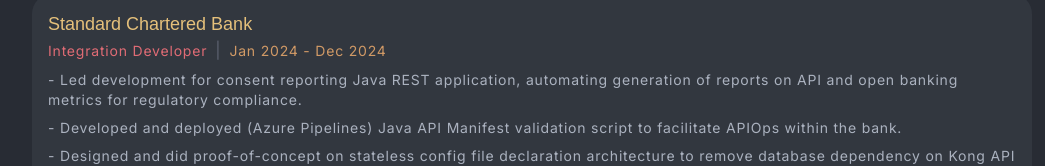
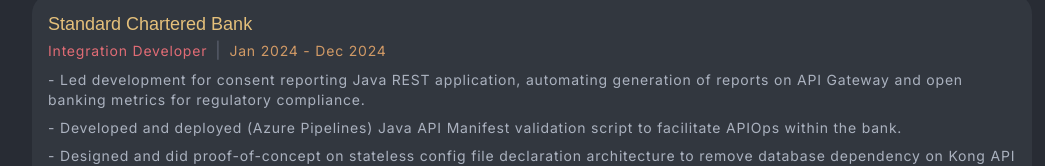
Before and after one commit to rawsashimi1604/gavinloo.com, a React (Vite) app: page /work in a window 1280 px wide. Shown: the part 382-548 px from the top of the page, without its empty margins (108-1153 px from the left). Built offline with nearby package versions, Linux system fonts and the light colour scheme.

Commit message:
update experiences

```diff
--- a/src/modules/work/Experiences.tsx
+++ b/src/modules/work/Experiences.tsx
@@ -49,8 +49,8 @@
 
         <div className="mt-2 text-sm">
           - Led development for consent reporting Java REST application,
-          automating generation of reports on API and open banking metrics for
-          regulatory compliance.
+          automating generation of reports on API Gateway and open banking
+          metrics for regulatory compliance.
         </div>
         <div className="mt-2 text-sm">
           - Developed and deployed (Azure Pipelines) Java API Manifest
```
